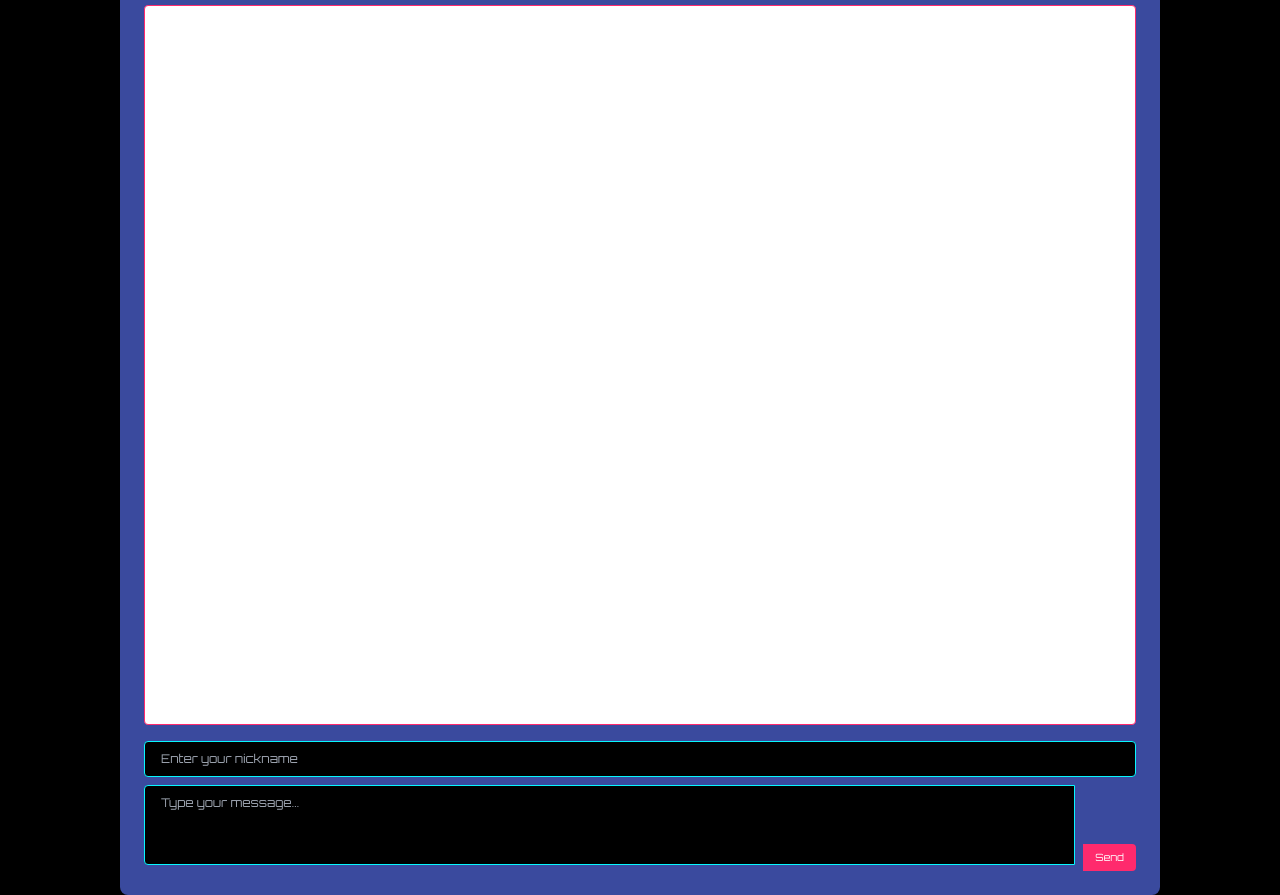
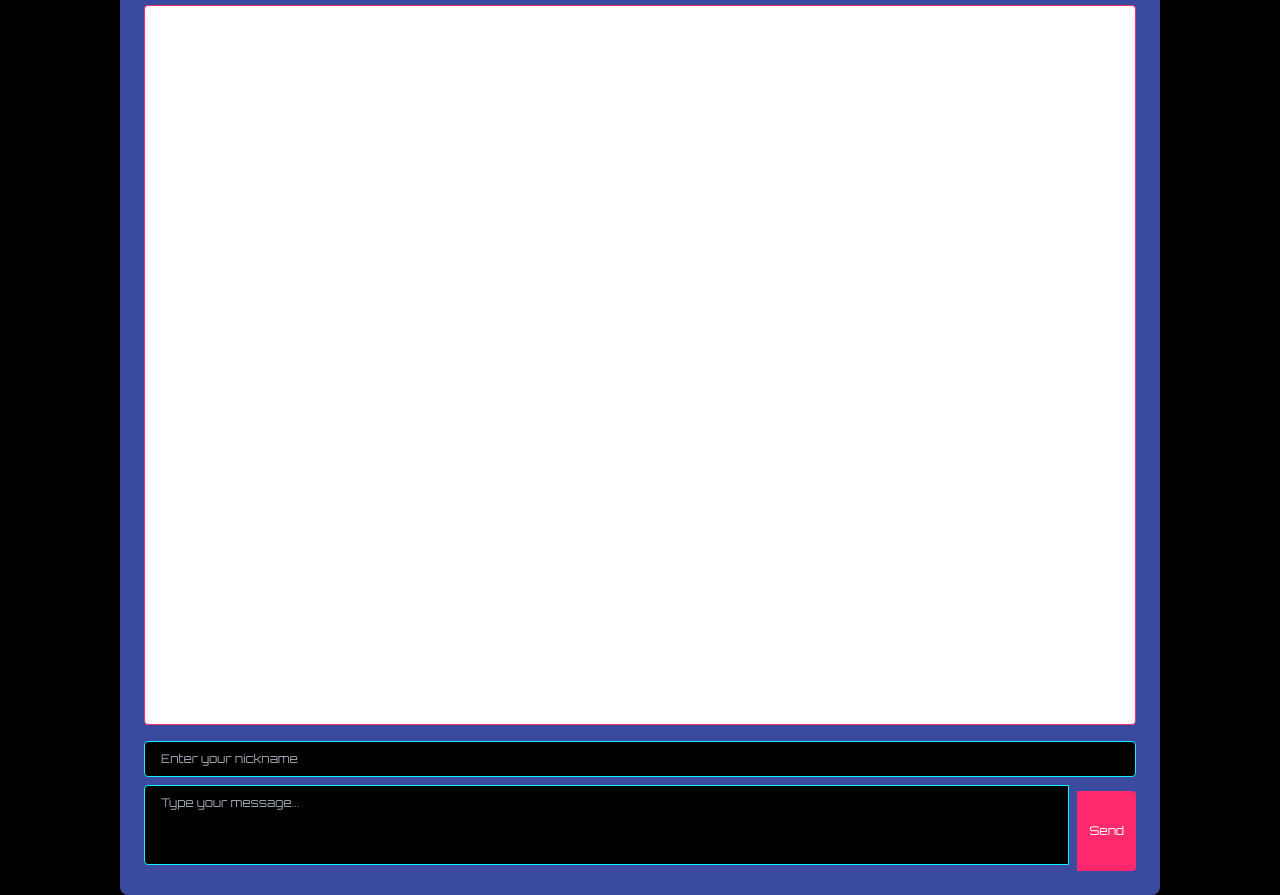
Before and after one commit to Jerieth/CIPHER, a Flask app: page / in a window 1280 px wide. Run offline with Flask 3, Linux system fonts and the light colour scheme; some libraries are stand-ins or nearby versions.

Commit message:
Agent query: 1. Has the size of the send button increased by approximately 25%? 2. Can you test the Restart Chat functionality and verify if it clears all messages, resets the username, and restarts the application properly, including resetting the CIPHER greeting?

```diff
--- a/app.py
+++ b/app.py
@@ -44,7 +44,7 @@ def handle_message(data):
 
 @socketio.on('restart_chat')
 def handle_restart_chat():
-    global who_are_you_count, greeting_sent
+    global who_are_you_count, greeting_sent, socketio
     who_are_you_count = 0
     greeting_sent = False
     socketio.last_question = ""
--- a/static/css/output.css
+++ b/static/css/output.css
@@ -791,11 +791,6 @@ video {
   padding-bottom: 0.25rem;
 }
 
-.py-1\.5 {
-  padding-top: 0.375rem;
-  padding-bottom: 0.375rem;
-}
-
 .py-2 {
   padding-top: 0.5rem;
   padding-bottom: 0.5rem;
@@ -826,10 +821,6 @@ video {
 
 .text-xs {
   font-size: 0.75rem;
-}
-
-.text-xxs {
-  font-size: 0.625rem;
 }
 
 .font-bold {
--- a/static/js/chat.js
+++ b/static/js/chat.js
@@ -107,11 +107,6 @@ document.addEventListener('DOMContentLoaded', () => {
 
     restartChatBtn.addEventListener('click', () => {
         socket.emit('restart_chat');
-        chatMessages.innerHTML = '';
-        unlockUsername();
-        nicknameInput.value = '';
-        messageInput.value = '';
-        handleInitialDelay();
     });
 
     socket.on('clear_chat', () => {
@@ -119,8 +114,7 @@ document.addEventListener('DOMContentLoaded', () => {
         unlockUsername();
         nicknameInput.value = '';
         messageInput.value = '';
-        updateCipherStatus(true);
-        resetInactivityTimer();
+        handleInitialDelay();
     });
 
     socket.on('receive_message', (data) => {
--- a/templates/index.html
+++ b/templates/index.html
@@ -57,7 +57,7 @@
             <div class="flex-grow">
                 <textarea id="message-input" class="w-full bg-deep-space border border-neon-cyan rounded-l px-4 py-2 focus:outline-none focus:ring-2 focus:ring-neon-pink h-20 resize-none text-xs" placeholder="Type your message..."></textarea>
             </div>
-            <button type="submit" class="bg-neon-pink text-star-white px-3 py-1.5 rounded-r hover:bg-opacity-80 focus:outline-none focus:ring-2 focus:ring-neon-cyan transition-colors duration-300 text-xxs h-15">Send</button>
+            <button type="submit" class="bg-neon-pink text-star-white px-3 py-2 rounded-r hover:bg-opacity-80 focus:outline-none focus:ring-2 focus:ring-neon-cyan transition-colors duration-300 text-xs h-20">Send</button>
         </form>
     </div>
     <script src="{{ url_for('static', filename='js/chat.js') }}"></script>
```
